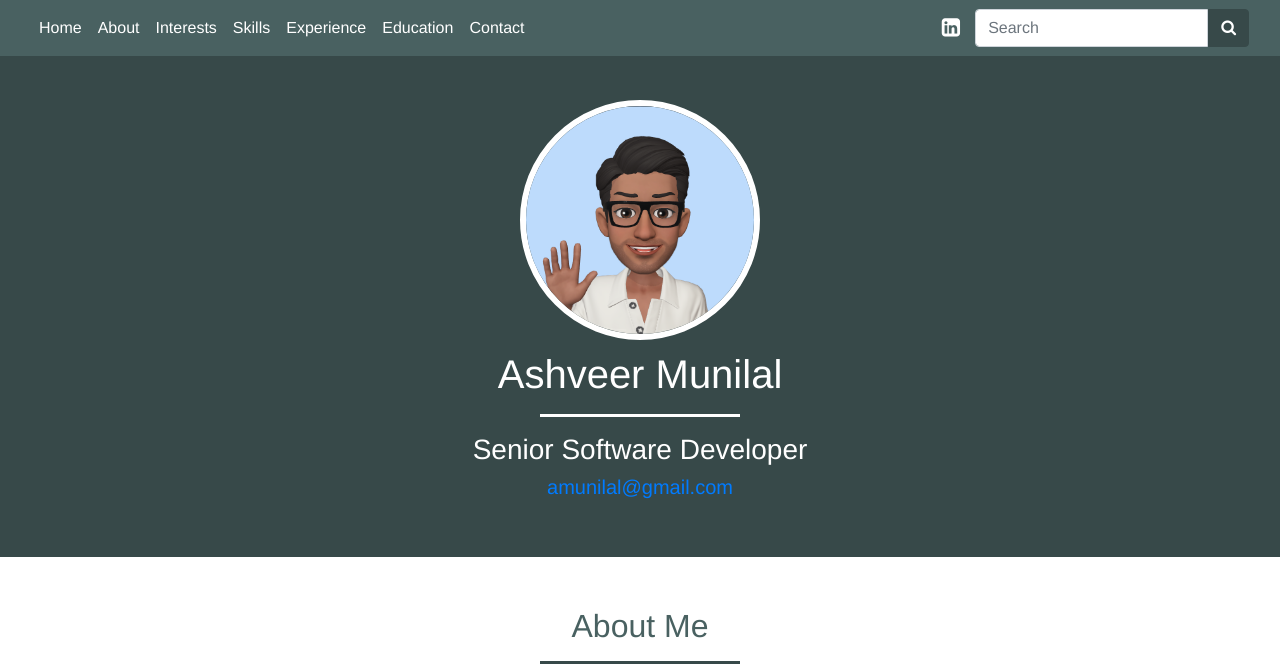
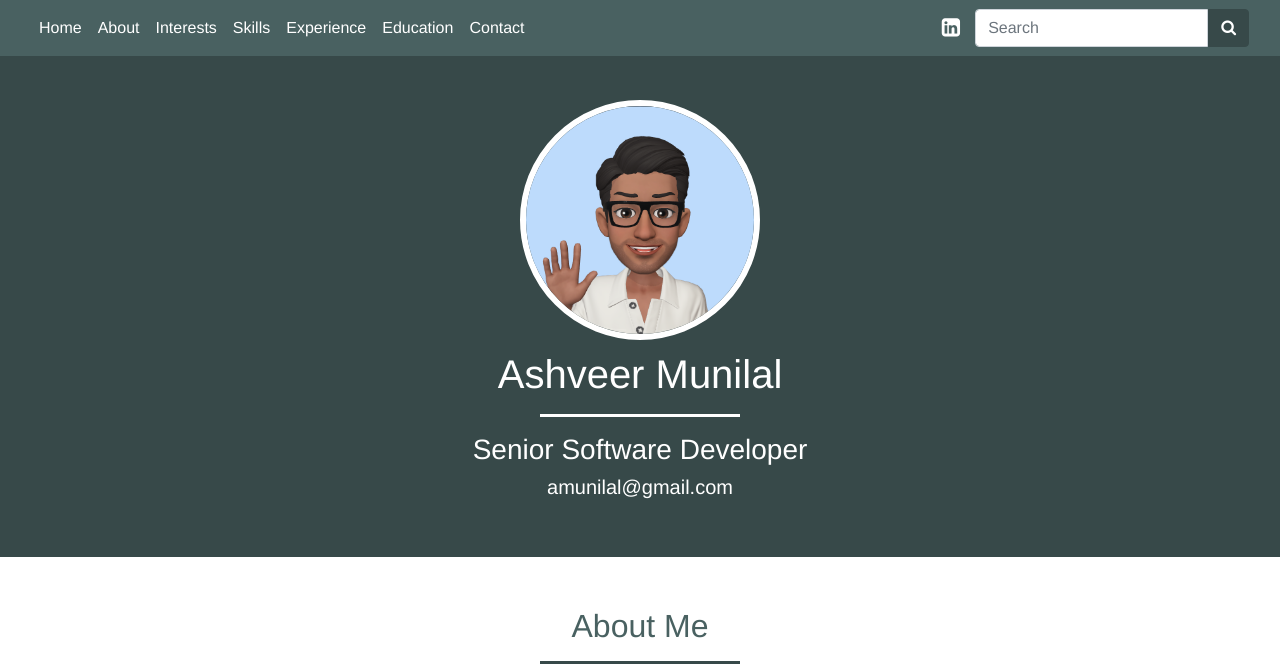
Before and after one commit to amunilal/MyCV, a Django app: template personal/templates/index.html in a window 1280 px wide. Shown: the top 669 px of the page. Run offline with Django 5.2, Linux system fonts and the light colour scheme; the template is opened without the code that fills it, so the values that code supplies are empty.

Commit message:
Updated docs.

```diff
--- a/docs/static/css/profile.css
+++ b/docs/static/css/profile.css
@@ -63,6 +63,11 @@ header {
 
         h3 {
             font-weight: normal;
+        }
+
+        a {
+            color: #fff;
+            text-decoration: none;
         }
     }
 }
--- a/static/css/profile.css
+++ b/static/css/profile.css
@@ -63,6 +63,11 @@ header {
 
         h3 {
             font-weight: normal;
+        }
+
+        a {
+            color: #fff;
+            text-decoration: none;
         }
     }
 }
```
Also changed, not shown: docs/index.html (+3 -31 lines), 2 other files.
